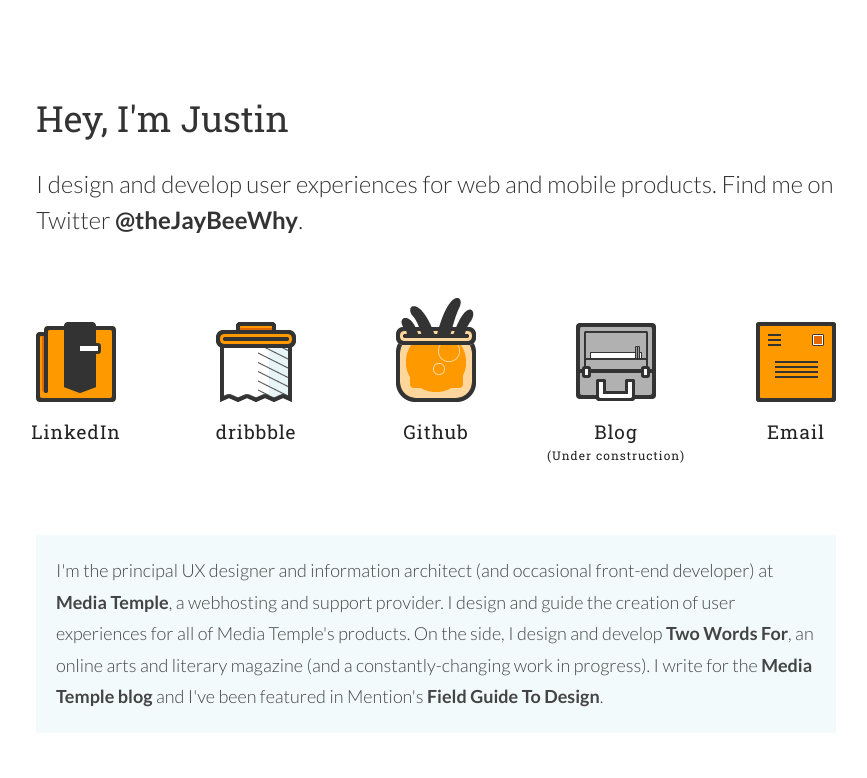
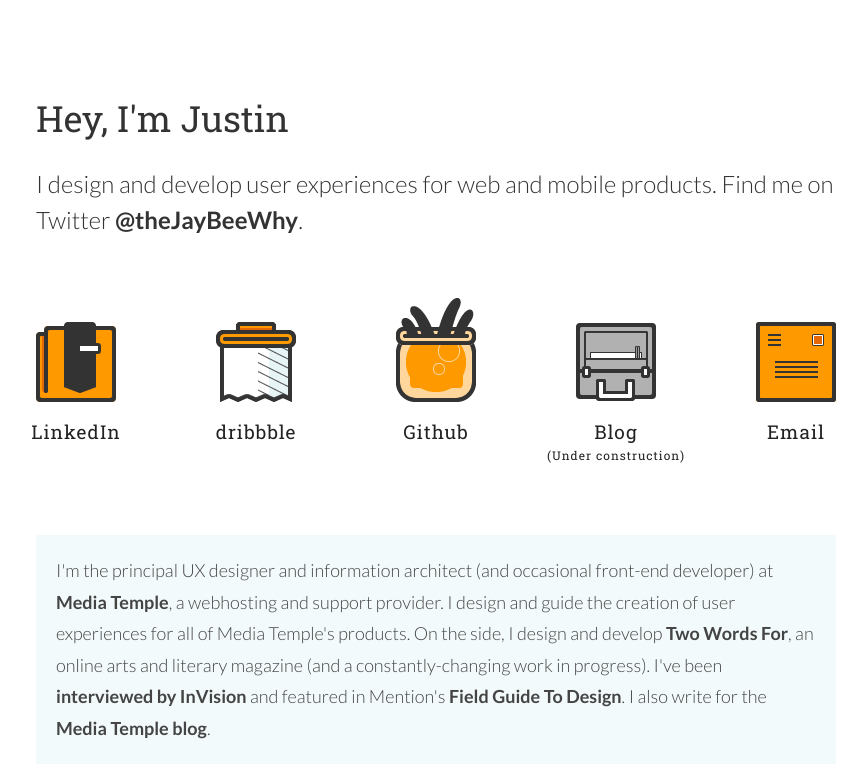
Before and after one commit to justinbyo/jbarr-v3, a Jekyll site: the page built from index.html, in a window 1280 px wide. Shown: the top 778 px of the page, without its empty margins (204-1071 px from the left). Built offline with Jekyll 4.4.1, drawn with Linux system fonts in a browser that asks for light colours; nearby versions of some CDN libraries; some web fonts are replaced; Markdown is read by kramdown in place of the engine named in the settings.

Commit message:
Added Invision link in bio

```diff
--- a/_includes/home.html
+++ b/_includes/home.html
@@ -82,7 +82,7 @@
 
 	<div class="strip  strip--intro  v1">
 		<div class="wrapper  intro--container">
-			<p>I'm the principal UX designer and information architect (and occasional front-end developer) at <a href="http://mediatemple.net" title="Media Temple">Media Temple</a>, a webhosting and support provider. I design and guide the creation of user experiences for all of Media Temple's products. On the side, I design and develop <a href="http://twowordsfor.com" title="Two Words For">Two Words For</a>, an online arts and literary magazine (and a constantly-changing work in progress). I write for the <a href="http://mediatemple.net/blog/tips/building-an-animated-web-project-using-a-javascript-timeline/" title="Blog post at Media Temple">Media Temple blog</a> and I've been featured in Mention's <a href="http://blog.mention.com/a-field-guide-to-design-where-to-begin/" title="Mention blog">Field Guide To Design</a>.</p>
+			<p>I'm the principal UX designer and information architect (and occasional front-end developer) at <a href="http://mediatemple.net" title="Media Temple">Media Temple</a>, a webhosting and support provider. I design and guide the creation of user experiences for all of Media Temple's products. On the side, I design and develop <a href="http://twowordsfor.com" title="Two Words For">Two Words For</a>, an online arts and literary magazine (and a constantly-changing work in progress). I've been <a href="http://blog.invisionapp.com/inside-design-media-temple/" title="Inside Design at Media Temple">interviewed by InVision</a> and featured in Mention's <a href="http://blog.mention.com/a-field-guide-to-design-where-to-begin/" title="Mention blog">Field Guide To Design</a>. I also write for the <a href="http://mediatemple.net/blog/tips/building-an-animated-web-project-using-a-javascript-timeline/" title="Blog post at Media Temple">Media Temple blog</a>.</p>
 		</div>
 
 	</div>
```
Also changed, not shown: 1 other file.
